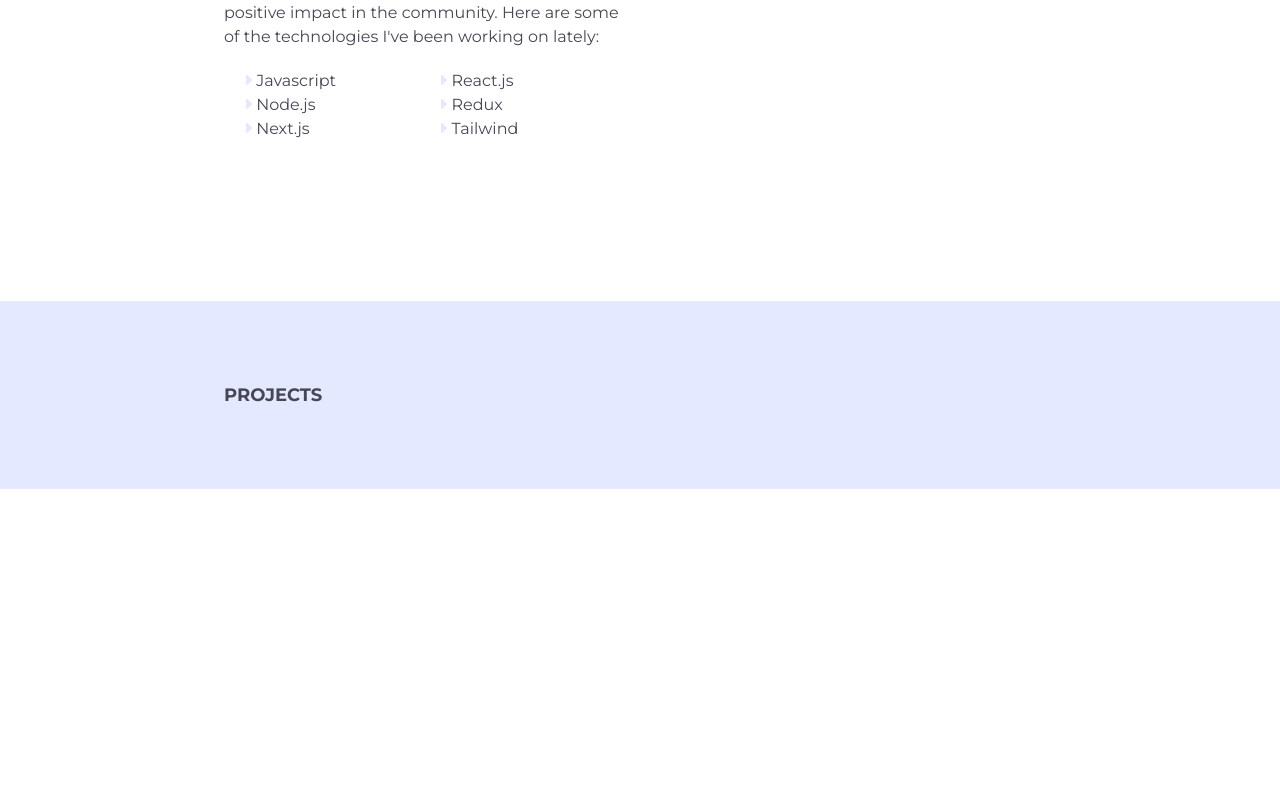
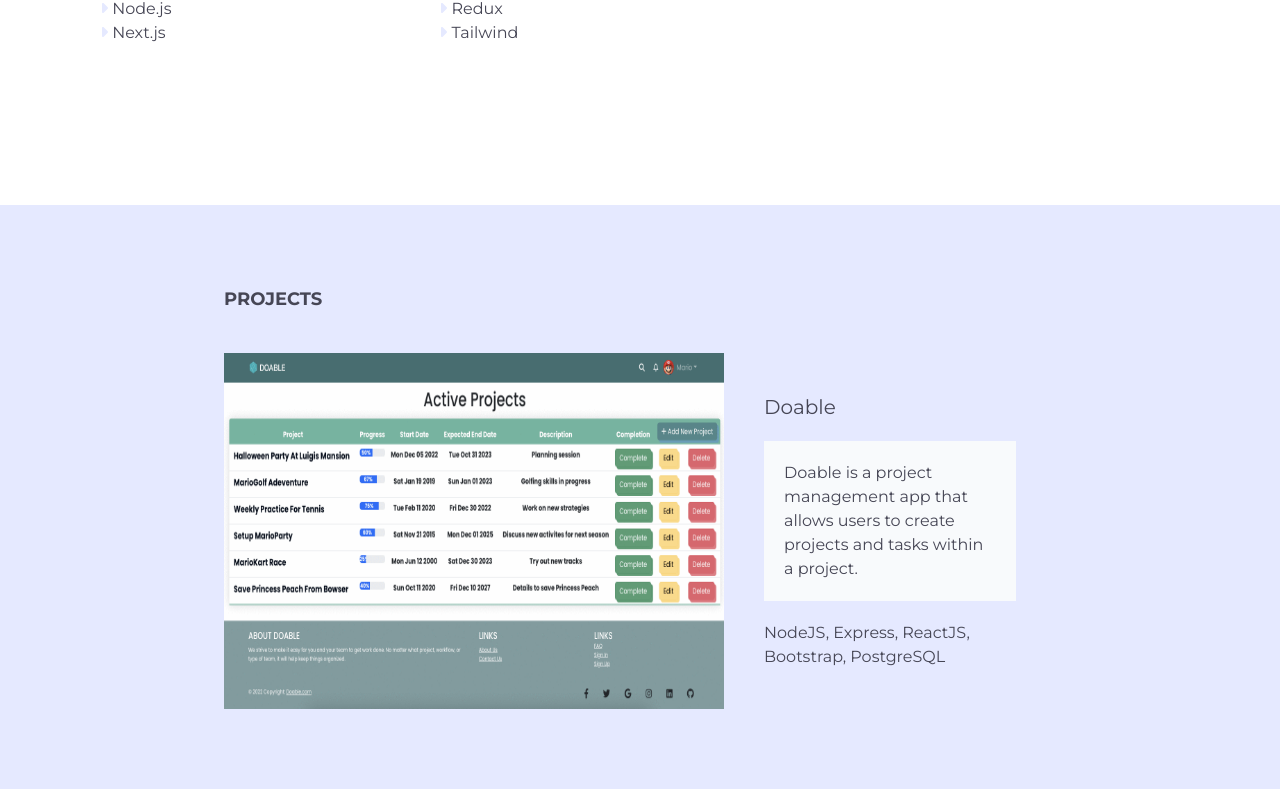
Before and after one commit to rosanna-z/my-portfolio, a Next.js app: page / in a window 1280 px wide. Shown: the part 786-1583 px from the top of the page. Before the commit the page ends 1283 px from the top, so only its background shows below. Built offline with nearby package versions, Linux system fonts and the light colour scheme.

Commit message:
Add first project details - gif and description

```diff
--- a/app/About.js
+++ b/app/About.js
@@ -6,7 +6,8 @@ import { faCaretRight } from "@fortawesome/free-solid-svg-icons";
 export default function About() {
   return (
     <>
-      <div className="flex flex-row mx-36 p-20">
+      {/* <div className="flex flex-row mx-36 p-20"> */}
+      <div className="flex flex-row md:w-full p-20">
         <section className="flex flex-col">
           <h1 className="text-lg font-semibold">ABOUT ME</h1>
           <div className="flex flex-col mb-20 mt-5">
--- a/app/Projects.js
+++ b/app/Projects.js
@@ -1,9 +1,30 @@
 "use client";
+
+import Image from "next/image";
+import { FontAwesomeIcon } from "@fortawesome/react-fontawesome";
+import { faGithub } from "@fortawesome/free-solid-svg-icons";
 
 export default function Projects() {
   return (
-  <section className="bg-bg-color">
-    <h1 className="text-lg p-20 mx-36 font-semibold">PROJECTS</h1>
-  </section>
-  )
+    <section className="bg-bg-color p-20">
+      <h1 className="text-lg mx-36 pb-10 font-semibold">PROJECTS</h1>
+      <div className="flex flex-row justify-center mx-36 ">
+        <Image
+          src="/newProjectgh.gif"
+          alt="doable-gif"
+          width="500"
+          height="500"
+        />
+        <span className="flex flex-col p-10">
+          <p className="text-xl">Doable</p>
+          <article className="bg-slate-50 w-500 h-500 p-5 my-5">
+            Doable is a project management app that allows users to create
+            projects and tasks within a project.
+          </article>
+          NodeJS, Express, ReactJS, Bootstrap, PostgreSQL
+        </span>
+        <FontAwesomeIcon icon="fa-brands fa-github" />
+      </div>
+    </section>
+  );
 }
```
Also changed, not shown: public/newProjectgh.gif (added).
